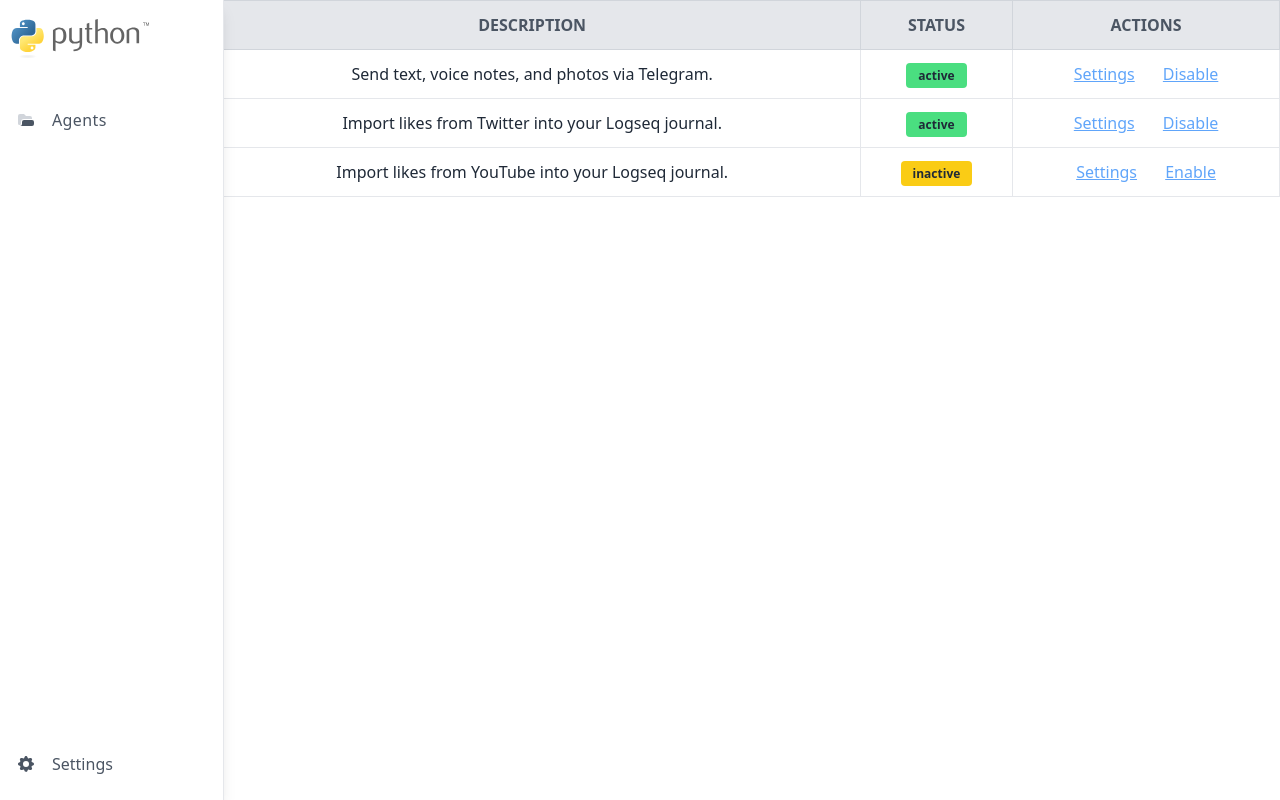
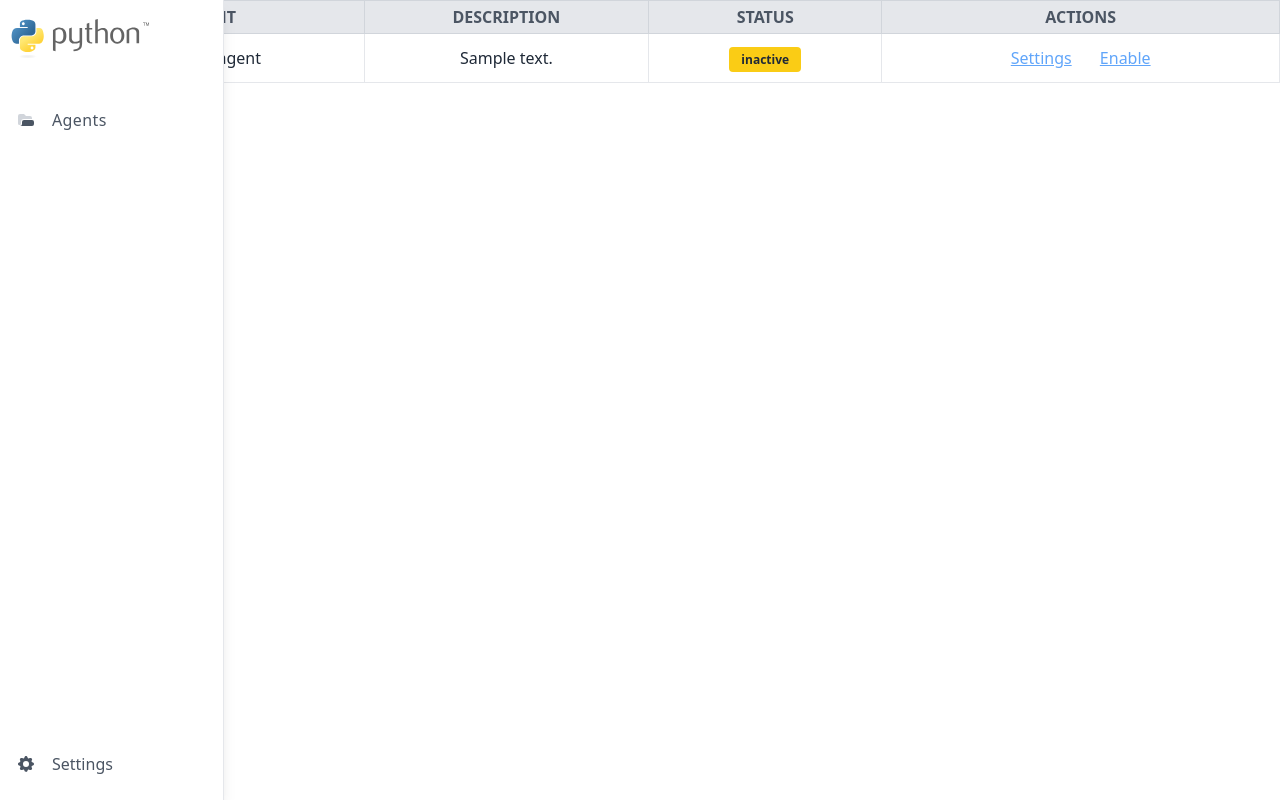
Before and after one commit to hiway/logseq-python-plugin, a Python web app: template src/logspyq/server/templates/index.html in a window 1280 px wide. Run offline with Jinja, Linux system fonts and the light colour scheme; the template is opened without the code that fills it: most values are stand-ins (such as "Sample title", 1, 10 or a date in 2020).

Commit message:
Display agent_list; agents disabled by default

```diff
--- a/examples/demo/logspyq_demo_agent.py
+++ b/examples/demo/logspyq_demo_agent.py
@@ -1,6 +1,6 @@
 from logspyq.api import LSPluginUser
 
-logseq = LSPluginUser()
+logseq = LSPluginUser(name="Demo Agent", description="Demo Agent")
 
 
 # @logseq.Editor.registerSlashCommand("demo")
--- /dev/null
+++ b/examples/telegram/pyproject.toml
@@ -0,0 +1,6 @@
+[project]
+name = "telegram_agent"
+version = "0.1.0"
+
+[project.entry-points."logspyq.agents"]
+telegram_agent = "telegram_agent"
--- a/src/logspyq/agents/bye.py
+++ b/src/logspyq/agents/bye.py
@@ -1,6 +1,6 @@
 from logspyq.api import LSPluginUser
 
-logseq = LSPluginUser()
+logseq = LSPluginUser(name="Bye Agent", description="Say bye to Logseq")
 
 @logseq.Editor.registerSlashCommand("bye")
 async def bye(sid):
--- a/src/logspyq/agents/hello.py
+++ b/src/logspyq/agents/hello.py
@@ -1,6 +1,6 @@
 from logspyq.api import LSPluginUser
 
-logseq = LSPluginUser()
+logseq = LSPluginUser(name="Hello Agent", description="Say hello to Logseq")
 
 
 @logseq.Editor.registerSlashCommand("hello")
--- a/src/logspyq/api/__init__.py
+++ b/src/logspyq/api/__init__.py
@@ -1,3 +1,4 @@
 from .plugin import LSPluginUser
+from .settings import settings_schema, setting, schema
 
-all = ['LSPluginUser']
+all = ['LSPluginUser', 'settings_schema', 'setting', 'schema']
--- a/src/logspyq/api/proxy.py
+++ b/src/logspyq/api/proxy.py
@@ -9,7 +9,6 @@
         self.name = name
 
     def register_callback(self, method: str, **data):
-        log.info(f"Registering callback: {method} => {data}")
         self._register_callbacks[method] = data
         return method
 
@@ -19,7 +18,7 @@
             event_name = data["event_name"]
             data_minus_func = {k: v for k, v in data.items() if k != "func"}
             if func and event_name:
-                log.info(f"!!!Registering callback: {method} => {data_minus_func} ({func})")
+                log.info(f"Register callback: {method} => {data_minus_func} ({func})")
                 self.logseq.on(event_name)(func)
                 await self.emit(method, **data_minus_func)
             else:
--- a/src/logspyq/api/settings.py
+++ b/src/logspyq/api/settings.py
@@ -22,7 +22,7 @@
     )
 
 
-def setting_schema(_cls=None):
+def settings_schema(_cls=None):
     def wrap(cls):
         wrapped_cls = dataclass(cls)
         setattr(wrapped_cls, "schema", schema)
@@ -49,5 +49,4 @@
             {"default": value, "key": key, "title": key.title(), "type": js_type}
         )
         sett[key] = meta
-    print(sett)
     return [s for s in sett.values()]
--- /dev/null
+++ b/src/logspyq/server/templates/404.html
@@ -0,0 +1 @@
+Not Found!
--- /dev/null
+++ b/src/logspyq/server/templates/_include/agent_list.html
@@ -0,0 +1,19 @@
+<table class="border-collapse w-full">
+  <thead>
+    <tr>
+      <th class="p-1 font-bold uppercase bg-gray-200 text-gray-600 border border-gray-300 hidden lg:table-cell">
+        Agent</th>
+      <th class="p-1 font-bold uppercase bg-gray-200 text-gray-600 border border-gray-300 hidden lg:table-cell">
+        Description</th>
+      <th class="p-1 font-bold uppercase bg-gray-200 text-gray-600 border border-gray-300 hidden lg:table-cell">
+        Status</th>
+      <th class="p-1 font-bold uppercase bg-gray-200 text-gray-600 border border-gray-300 hidden lg:table-cell">
+        Actions</th>
+    </tr>
+  </thead>
+  <tbody>
+    {% for agent in agent_list.values() %}
+      {% include "_include/agent_list_item.html" with context %}
+    {% endfor %}
+  </tbody>
+</table>
--- /dev/null
+++ b/src/logspyq/server/templates/_include/agent_list_item.html
@@ -0,0 +1,27 @@
+<tr class="bg-white lg:hover:bg-gray-100 flex lg:table-row flex-row lg:flex-row flex-wrap lg:flex-no-wrap mb-10 lg:mb-0">
+  <td class="w-full lg:w-auto p-3 text-gray-800 text-center border border-b block lg:table-cell relative lg:static">
+    <span class="lg:hidden absolute top-0 left-0 bg-gray-200 px-2 py-1 text-xs">Agent</span>
+    {{ agent.name }}
+  </td>
+  <td class="w-full lg:w-auto p-3 text-gray-800 text-center border border-b text-center block lg:table-cell relative lg:static">
+    <span class="lg:hidden absolute top-0 left-0 bg-gray-200 px-2 py-1 text-xs">Description</span>
+    {{ agent.description }}
+  </td>
+  <td class="w-full lg:w-auto p-3 text-gray-800 text-center border border-b text-center block lg:table-cell relative lg:static">
+    <span class="lg:hidden absolute top-0 left-0 bg-gray-200 px-2 py-1 text-xs">Status</span>
+    {% if agent.enabled %}
+    <span class="rounded bg-green-400 py-1 px-3 text-xs font-bold">active</span>
+    {% else %}
+    <span class="rounded bg-yellow-400 py-1 px-3 text-xs font-bold">inactive</span>
+    {% endif %}
+  </td>
+  <td class="w-full lg:w-auto p-3 text-gray-800 text-center border border-b text-center block lg:table-cell relative lg:static">
+    <span class="lg:hidden absolute top-0 left-0 bg-gray-200 px-2 py-1 text-xs">Actions</span>
+    <a href="#" class="text-blue-400 hover:text-blue-600 underline">Settings</a>
+    {% if agent.enabled %}
+    <a href="#" class="text-blue-400 hover:text-blue-600 underline pl-6">Disable</a>
+    {% else %}
+    <a href="#" class="text-blue-400 hover:text-blue-600 underline pl-6">Enable</a>
+    {% endif %}
+  </td>
+</tr>
--- a/src/logspyq/server/templates/_include/plugin_list.html
+++ /dev/null
@@ -1,88 +0,0 @@
-<table class="border-collapse w-full">
-  <thead>
-    <tr>
-      <th class="p-3 font-bold uppercase bg-gray-200 text-gray-600 border border-gray-300 hidden lg:table-cell">
-        Agent</th>
-      <th class="p-3 font-bold uppercase bg-gray-200 text-gray-600 border border-gray-300 hidden lg:table-cell">
-        Description</th>
-      <th class="p-3 font-bold uppercase bg-gray-200 text-gray-600 border border-gray-300 hidden lg:table-cell">
-        Status</th>
-      <th class="p-3 font-bold uppercase bg-gray-200 text-gray-600 border border-gray-300 hidden lg:table-cell">
-        Actions</th>
-    </tr>
-  </thead>
-  <tbody>
-    <tr
-      class="bg-white lg:hover:bg-gray-100 flex lg:table-row flex-row lg:flex-row flex-wrap lg:flex-no-wrap mb-10 lg:mb-0">
-      <td class="w-full lg:w-auto p-3 text-gray-800 text-center border border-b block lg:table-cell relative lg:static">
-        <span class="lg:hidden absolute top-0 left-0 bg-blue-200 px-2 py-1 text-xs font-bold uppercase">Agent</span>
-        Telegram
-      </td>
-      <td
-        class="w-full lg:w-auto p-3 text-gray-800 text-center border border-b text-center block lg:table-cell relative lg:static">
-        <span
-          class="lg:hidden absolute top-0 left-0 bg-blue-200 px-2 py-1 text-xs font-bold uppercase">Description</span>
-        Send text, voice notes, and photos via Telegram.
-      </td>
-      <td
-        class="w-full lg:w-auto p-3 text-gray-800 text-center border border-b text-center block lg:table-cell relative lg:static">
-        <span class="lg:hidden absolute top-0 left-0 bg-blue-200 px-2 py-1 text-xs font-bold uppercase">Status</span>
-        <span class="rounded bg-green-400 py-1 px-3 text-xs font-bold">active</span>
-      </td>
-      <td
-        class="w-full lg:w-auto p-3 text-gray-800 text-center border border-b text-center block lg:table-cell relative lg:static">
-        <span class="lg:hidden absolute top-0 left-0 bg-blue-200 px-2 py-1 text-xs font-bold uppercase">Actions</span>
-        <a href="#" class="text-blue-400 hover:text-blue-600 underline">Settings</a>
-        <a href="#" class="text-blue-400 hover:text-blue-600 underline pl-6">Disable</a>
-      </td>
-    </tr>
-    <tr
-      class="bg-white lg:hover:bg-gray-100 flex lg:table-row flex-row lg:flex-row flex-wrap lg:flex-no-wrap mb-10 lg:mb-0">
-      <td class="w-full lg:w-auto p-3 text-gray-800 text-center border border-b block lg:table-cell relative lg:static">
-        <span class="lg:hidden absolute top-0 left-0 bg-blue-200 px-2 py-1 text-xs font-bold uppercase">Agent</span>
-        Twitter
-      </td>
-      <td
-        class="w-full lg:w-auto p-3 text-gray-800 text-center border border-b text-center block lg:table-cell relative lg:static">
-        <span
-          class="lg:hidden absolute top-0 left-0 bg-blue-200 px-2 py-1 text-xs font-bold uppercase">Description</span>
-        Import likes from Twitter into your Logseq journal.
-      </td>
-      <td
-        class="w-full lg:w-auto p-3 text-gray-800 text-center border border-b text-center block lg:table-cell relative lg:static">
-        <span class="lg:hidden absolute top-0 left-0 bg-blue-200 px-2 py-1 text-xs font-bold uppercase">Status</span>
-        <span class="rounded bg-green-400 py-1 px-3 text-xs font-bold">active</span>
-      </td>
-      <td
-        class="w-full lg:w-auto p-3 text-gray-800 text-center border border-b text-center block lg:table-cell relative lg:static">
-        <span class="lg:hidden absolute top-0 left-0 bg-blue-200 px-2 py-1 text-xs font-bold uppercase">Actions</span>
-        <a href="#" class="text-blue-400 hover:text-blue-600 underline">Settings</a>
-        <a href="#" class="text-blue-400 hover:text-blue-600 underline pl-6">Disable</a>
-      </td>
-    </tr>
-    <tr
-      class="bg-white lg:hover:bg-gray-100 flex lg:table-row flex-row lg:flex-row flex-wrap lg:flex-no-wrap mb-10 lg:mb-0">
-      <td class="w-full lg:w-auto p-3 text-gray-800 text-center border border-b block lg:table-cell relative lg:static">
-        <span class="lg:hidden absolute top-0 left-0 bg-blue-200 px-2 py-1 text-xs font-bold uppercase">Agent</span>
-        YouTube
-      </td>
-      <td
-        class="w-full lg:w-auto p-3 text-gray-800 text-center border border-b text-center block lg:table-cell relative lg:static">
-        <span
-          class="lg:hidden absolute top-0 left-0 bg-blue-200 px-2 py-1 text-xs font-bold uppercase">Description</span>
-        Import likes from YouTube into your Logseq journal.
-      </td>
-      <td
-        class="w-full lg:w-auto p-3 text-gray-800 text-center border border-b text-center block lg:table-cell relative lg:static">
-        <span class="lg:hidden absolute top-0 left-0 bg-blue-200 px-2 py-1 text-xs font-bold uppercase">Status</span>
-        <span class="rounded bg-yellow-400 py-1 px-3 text-xs font-bold">inactive</span>
-      </td>
-      <td
-        class="w-full lg:w-auto p-3 text-gray-800 text-center border border-b text-center block lg:table-cell relative lg:static">
-        <span class="lg:hidden absolute top-0 left-0 bg-blue-200 px-2 py-1 text-xs font-bold uppercase">Actions</span>
-        <a href="#" class="text-blue-400 hover:text-blue-600 underline">Settings</a>
-        <a href="#" class="text-blue-400 hover:text-blue-600 underline pl-6">Enable</a>
-      </td>
-    </tr>
-  </tbody>
-</table>
--- a/src/logspyq/server/templates/index.html
+++ b/src/logspyq/server/templates/index.html
@@ -1,5 +1,5 @@
 {% extends "base.html" %}
 {% block title %}Agents{% endblock %}
 {% block content %}
-    {% include "_include/plugin_list.html" %}
+    {% include "_include/agent_list.html" with context %}
 {% endblock %}
```
Also changed, not shown: examples/ddg/duckduckgo_agent.py (+9 -7 lines), examples/telegram/telegram_agent.py (added, +13 -0 lines), src/logspyq/api/plugin.py (+19 -13 lines), src/logspyq/server/plug.py (+11 -2 lines), src/logspyq/server/server.py (+22 -20 lines), src/logspyq/server/templates/_include/agent_detail.html (added, +49 -0 lines), src/logspyq/server/templates/agent.html (added, +9 -0 lines), src/logspyq/server/templates/_include/plugin.html (deleted).
